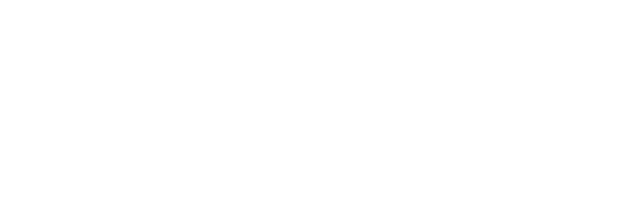
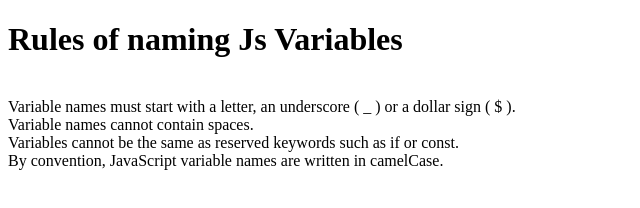
Before and after one commit to Sameerbaacha/javascript-assinment-2, a plain HTML site: page index.html in a window 1280 px wide. Shown: the whole page, without its empty margins (0-640 px from the left). Drawn offline with Linux system fonts and the light colour scheme.

Commit message:
document ko app.js m bhja h

```diff
--- a/app.js
+++ b/app.js
@@ -0,0 +1,59 @@
+
+{/* /* // =========================== chapter #04 ================================
+
+// ====Assignment#02 ====
+// ====Question #01 =====
+// var a, b, c;
+
+// ====Assignment#02 ====
+// ====Question #02 =====
+
+//*************5 legal variables names************
+
+// 1: Using letters, digits, underscores, and dollar signs:
+// var myVariable = 10;
+
+// 2: Starting with letters, underscores, or dollar signs
+// var _variableName = "Hello";
+
+// 3: Using camelCase convention:
+// var camelCaseVariable = 20;
+
+// 4: Declaring without assignment:
+// var Login;
+
+// 5: Underscore in variable name:
+// var user_name = "sameer123";
+
+//*************5 illegal variables names************
+
+// 1: Starting with a number:
+// var 1illegal = "This is not allowed";
+
+// 2: Using spaces:
+// var illegal variable = "Spaces are not allowed";
+
+// 3: Using reserved keywords:
+// var break = "This will cause an error";
+
+// Starting with special characters(except underscore _ or dollar sign $):
+// var @illegal = "Special characters are not allowed";
+
+// Re - declaring with var:
+// var x = 5;
+// var x = 10; // Error: Identifier 'x' has already been declared
+
+====Assignment#02 ====
+====Question #02 ===== */}
+var heading = "<h1>Rules of naming Js Variables</h1></br>"
+document.write(heading)
+document.write("Variable names must start with a letter, an underscore ( _ ) or a dollar sign ( $ ).</br>")
+document.write("Variable names cannot contain spaces.</br>")
+document.write("Variables cannot be the same as reserved keywords such as if or const.</br>")
+document.write("By convention, JavaScript variable names are written in camelCase.</br>")
+
+
+// =========================== chapter #04 ================================
+
+// ====Assignment#02 ====
+// ====Question #01 =====
```
Also changed, not shown: index.html (+0 -64 lines).
